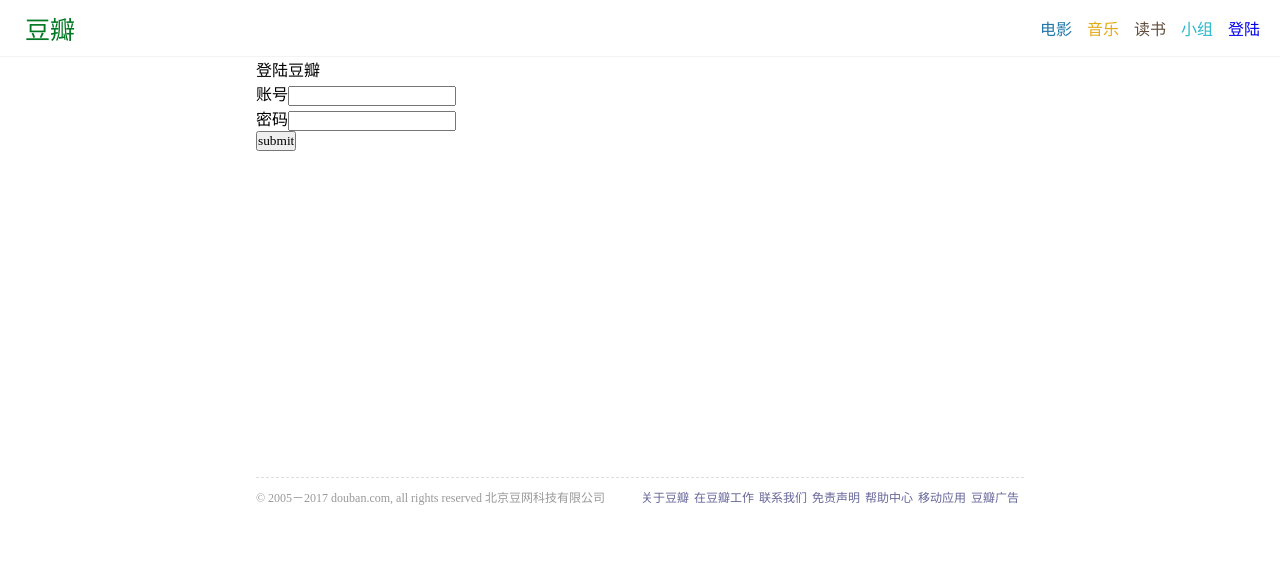
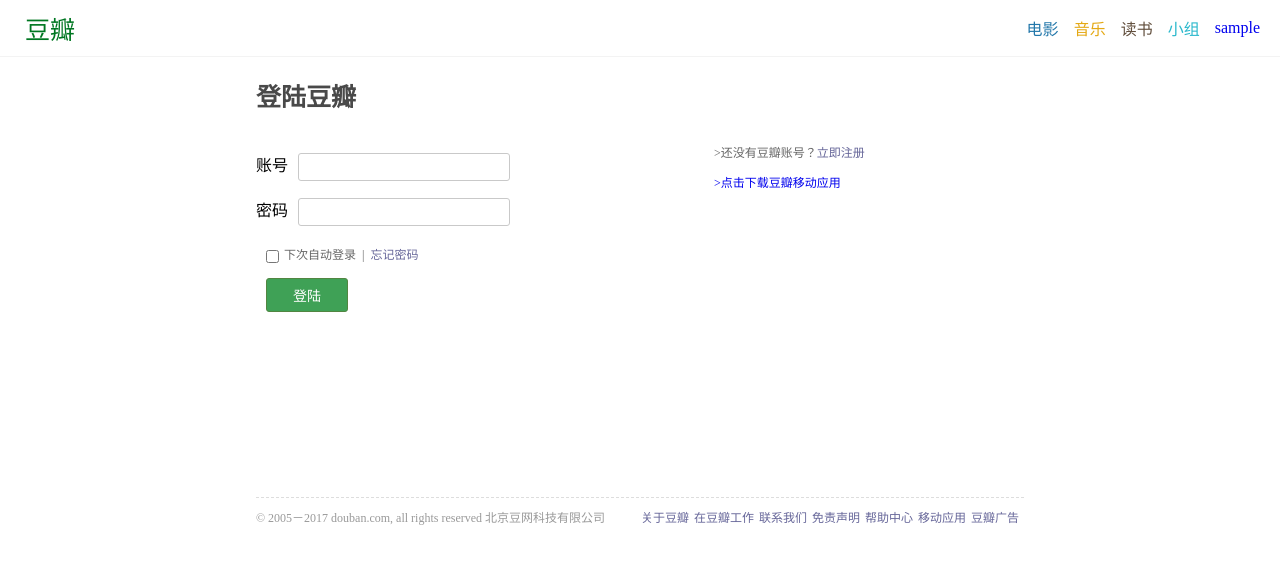
Before and after one commit to SunGuoQiang123/vue2.0_douban, a Vue app: page /login in a window 1280 px wide. Shown: the top 564 px of the page. Built offline with nearby package versions, Linux system fonts and the light colour scheme; sample sign-in values are in the browser's storage.

Commit message:
add login

```diff
--- a/config/index.js
+++ b/config/index.js
@@ -29,10 +29,10 @@
     assetsPublicPath: '/',
     proxyTable: {
       '/api/': {
-        target: 'http://localhost:3000/',
+        target: 'http://localhost:3000',
         changeOrigin: true,
         pathRewrite: {
-          '^api/': ''
+          '^/api': ''
         }
       }
     },
--- a/mock/db.json
+++ b/mock/db.json
@@ -1,9 +1,26 @@
 {
   "posts": [
-    { "id": 1, "title": "json-server", "author": "typicode" }
+    {
+      "id": 1,
+      "title": "json-server",
+      "author": "typicode"
+    }
   ],
   "comments": [
-    { "id": 1, "body": "some comment", "postId": 1 }
+    {
+      "id": 1,
+      "body": "some comment",
+      "postId": 1
+    }
   ],
-  "profile": { "name": "typicode" }
+  "profile": {
+    "name": "typicode"
+  },
+  "accounts": [
+    {
+      "username": "sgq",
+      "passrowd": "123456",
+      "id": 1
+    }
+  ]
 }
--- a/src/App.vue
+++ b/src/App.vue
@@ -13,6 +13,10 @@
 export default {
   name: 'app',
   components: {headerNav, pageFoot}
+  // created () {
+  //   this.$store.state.login.user_id = localStorage.getItem('user_id')
+  //   this.$store.state.login.username = localStorage.getItem('username')
+  // }
 }
 </script>
 
--- a/src/components/headerNav.vue
+++ b/src/components/headerNav.vue
@@ -16,31 +16,73 @@
       <li>
         <router-link to="/group" class="group_option">小组</router-link>
       </li>
-      <li>
-        <router-link to='/login' class="login">登陆</router-link>
+      <li @mouseenter="enter" @mouseleave="leave">
+        <router-link :to='logInfo.route' class="login">{{logInfo.username}}</router-link>
+        <ul class='account_actions' ref='account_actions'>
+          <li @click='logout' id='logout'>退出</li>
+        </ul>
       </li>
     </ul>
   </div>
 </template>
 <script>
+  // import {mapState} from 'vuex'
   export default {
-    name: 'headerNav'
+    name: 'headerNav',
+    computed: {
+      username () {
+        if (!this.$store.state.login.username) {
+          this.$store.commit('getuser')
+        }
+        return this.$store.state.login.username
+      },
+      logInfo () {
+        // console.log(this.$store.getters.username)
+        return {
+          username: this.username ? this.username : '登陆',
+          route: this.username ? `/user/${this.$store.state.login.user_id}` : '/login'
+        }
+      }
+    },
+    methods: {
+      enter () {
+        if (this.logInfo.username !== '登陆') {
+          this.$refs.account_actions.style.display = 'block'
+        }
+      },
+      leave () {
+        if (this.logInfo.username !== '登陆') {
+          this.$refs.account_actions.style.display = 'none'
+        }
+      },
+      logout () {
+        this.$store.commit('logout')
+        this.$router.push('/login')
+      }
+      // getuser () {
+      //   if (!this.$store.state.login.userInfo.username) {
+      //     this.$store.commit('getuser')
+      //   }
+      //   return this.$store.state.login.userInfo.username
+      // }
+    }
   }
 </script>
-<style>
+<style scoped="" lang='scss'>
   #headerNav{
     display: flex;
     justify-content: space-between;
     padding: 10px 0;
     border-bottom: 1px solid #f3f3f3;
   }
-  #headerNav ul{
+  #headerNav>ul{
     display: flex;
     align-items: center;
     margin-right: 20px;
   }
   #headerNav ul li{
     margin-left: 15px;
+    position: relative;
   }
   #headerNav span{
     margin-left: 25px;
@@ -61,4 +103,19 @@
   .group_option{
     color:#2AB8CC
   }
+  .account_actions{
+    display:none;
+    position:absolute;
+    top:15px;
+    left:-5px;
+    color: #666;
+    #logout{
+      margin:10px 0 0 0;
+      padding:5px;
+      cursor: pointer;
+      font-size:14px;
+      border: 1px solid #ddd;
+      white-space: nowrap;
+    }
+  }
 </style>
--- a/src/main.js
+++ b/src/main.js
@@ -15,5 +15,10 @@
   router,
   store,
   template: '<App/>',
-  components: { App }
+  components: { App },
+  created () {
+    console.log('main.js execute')
+    store.state.login.user_id = localStorage.getItem('user_id')
+    store.state.login.username = localStorage.getItem('username')
+  }
 })
--- a/src/pages/Login.vue
+++ b/src/pages/Login.vue
@@ -1,15 +1,23 @@
 <template>
   <div id="login" class="main">
-    <p>登陆豆瓣</p>
+    <h1>登陆豆瓣</h1>
     <form @submit.prevent='submit'>
      <p>
-       <label for='account'>账号</label><input type="text" id='account' name='account' v-model="user.account"/>
+       <label for='username'>账号</label><input type="text" id='username' name='username' v-model="user.username"/>
      </p>
      <p>
        <label for='password'>密码</label><input type='password' id='password' name='password' v-model="user.password" />
      </p>
-     <input type='submit' name='submit' value="submit" />
+     <p class='sideInfo'>
+      <input type='checkbox' name='autologin' id='autologin' /><label for='autologin'>下次自动登录</label> |
+      <span>忘记密码</span>
+     </p>
+     <input type='submit' name='submit' value="登陆" class='submit' />
     </form>
+    <div class='login_right'>
+      <p>>还没有豆瓣账号？<span>立即注册</span></p>
+      <p><a href="https://www.douban.com/mobile/">>点击下载豆瓣移动应用</a></p>
+    </div>
   </div>
 </template>
 <script>
@@ -18,24 +26,95 @@
     data () {
       return {
         user: {
-          account: '',
+          username: '',
           password: ''
         }
       }
     },
     methods: {
       submit () {
-        let jsonValue = JSON.stringify(this.user)
+        // let jsonValue = JSON.stringify(this.user)
         this.$store.dispatch({
           type: 'login',
-          formData: jsonValue
+          username: this.user.username,
+          password: this.user.password
+        })
+        .then((res) => {
+          let redirect = decodeURIComponent(this.$route.query.redirect || `/user/${res.data[0].id}`)
+          console.log(res.data[0].id)
+          this.$router.push(redirect)
         })
       }
     }
   }
 </script>
-<style lang='scss'>
+<style lang='scss' scoped>
   #login{
     min-height: 400px;
+    h1{
+      font-size:25px;
+      padding:0 0 30px;
+      margin-top: 20px;
+      color:#494949;
+    }
+    p{
+      line-height: 45px;
+    }
+    input{
+      width: 200px;
+      padding:5px;
+      border-radius: 3px;
+      border: 1px solid #c9c9c9;
+      margin-left: 10px;
+    }
+    .submit{
+      color:#fff;
+      background:#3fa156;
+      border: 1px solid #528641;
+      padding:6px 26px;
+      width:auto;
+      cursor:pointer;
+      transition: background 0.5s ease;
+      font-size:14px;
+    }
+    .submit:hover{
+      background:#4fc16c;
+      border-color: #6aad54;
+    }
+    .sideInfo{
+      font-size:12px;
+      color:#666;
+      cursor: pointer;
+      input{
+        width: auto;
+        vertical-align: middle;
+        margin-right:5px;
+      }
+      span{
+        color:#669;
+        margin-left:3px;
+      }
+      label{
+        margin-right:3px;
+        cursor: pointer;
+      }
+    }
+    .login_right{
+      float:right;
+      width:310px;
+      font-size: 12px;
+      color:#666;
+      span{
+        color:#669;
+        cursor: pointer;
+      }
+      p{
+        margin:0 0 10px;
+        line-height: 20px;
+      }
+    }
+    form{
+      float:left;
+    }
   }
 </style>
--- /dev/null
+++ b/src/pages/User.vue
@@ -0,0 +1,18 @@
+<template>
+  <div id='user'>
+    <p>
+      欢迎回来，{{username}}
+    </p>
+  </div>
+</template>
+<script>
+  // import {mapGetters} from 'vuex'
+  export default {
+    name: 'user',
+    computed: {
+      username () {
+        return this.$store.state.login.username
+      }
+    }
+  }
+</script>
--- a/src/router/index.js
+++ b/src/router/index.js
@@ -10,10 +10,12 @@
 import SubjectList from '../pages/SubjectList'
 import MovieIndex from '../pages/MovieIndex'
 import Celebrity from '../pages/Celebrity'
+import User from '../pages/User'
+import store from '../store/index'
 
 Vue.use(Router)
 
-export default new Router({
+const router = new Router({
   mode: 'history',
   routes: [
     {
@@ -56,7 +58,10 @@
     {
       path: '/book',
       name: 'Book',
-      component: Book
+      component: Book,
+      meta: {
+        requireAuth: true
+      }
     },
     {
       path: '/group',
@@ -72,6 +77,34 @@
       path: '/login',
       name: 'Login',
       component: Login
+    },
+    {
+      path: '/user/:id',
+      name: 'User',
+      component: User,
+      meta: {
+        requireAuth: true
+      }
     }
   ]
 })
+
+router.beforeEach((to, from, next) => {
+  if (to.matched.some(record => record.meta.requireAuth)) {
+    console.log(from, to)
+    if (store.state.login.user_id) {
+      next()
+    } else {
+      next({
+        path: '/login',
+        query: {
+          redirect: to.fullPath
+        }
+      })
+    }
+  } else {
+    next()
+  }
+})
+
+export default router
--- a/src/store/login.js
+++ b/src/store/login.js
@@ -2,20 +2,49 @@
 
 export default {
   state: {
-    useraccont: '',
-    password: ''
+    username: '',
+    user_id: ''
   },
   mutations: {
-
+    logedIn (state, payload) {
+      state.user_id = payload.userInfo.id
+      state.username = payload.userInfo.username
+      localStorage.setItem('user_id', payload.userInfo.id)
+      localStorage.setItem('username', payload.userInfo.username)
+    },
+    logout (state) {
+      state.username = ''
+      state.user_id = ''
+      localStorage.removeItem('user_id')
+      localStorage.removeItem('username')
+    },
+    getuser (state) {
+      console.log('get user')
+      state.user_id = localStorage.getItem('user_id')
+      state.username = localStorage.getItem('username')
+    }
   },
   actions: {
     login ({commit}, payload) {
-      axios.get('/api/posts')
-      .then((res) => {
-        console.log(res)
-      })
-      .catch((err) => {
-        console.log(err)
+      return new Promise((resolve, reject) => {
+        axios.get(`/api/accounts?username=${payload.username}&password=${payload.password}`)
+        .then((res) => {
+          // console.log(res)
+          if (res.data.length === 0) {
+            alert('没有该账户，请重新输入')
+            return
+          } else {
+            alert('登陆成功！')
+            commit({
+              type: 'logedIn',
+              userInfo: res.data[0]
+            })
+            resolve(res)
+          }
+        })
+        .catch((err) => {
+          console.log(err)
+        })
       })
     }
   }
```
Also changed, not shown: 1 other file (tests, documents, lock files or other folders).
